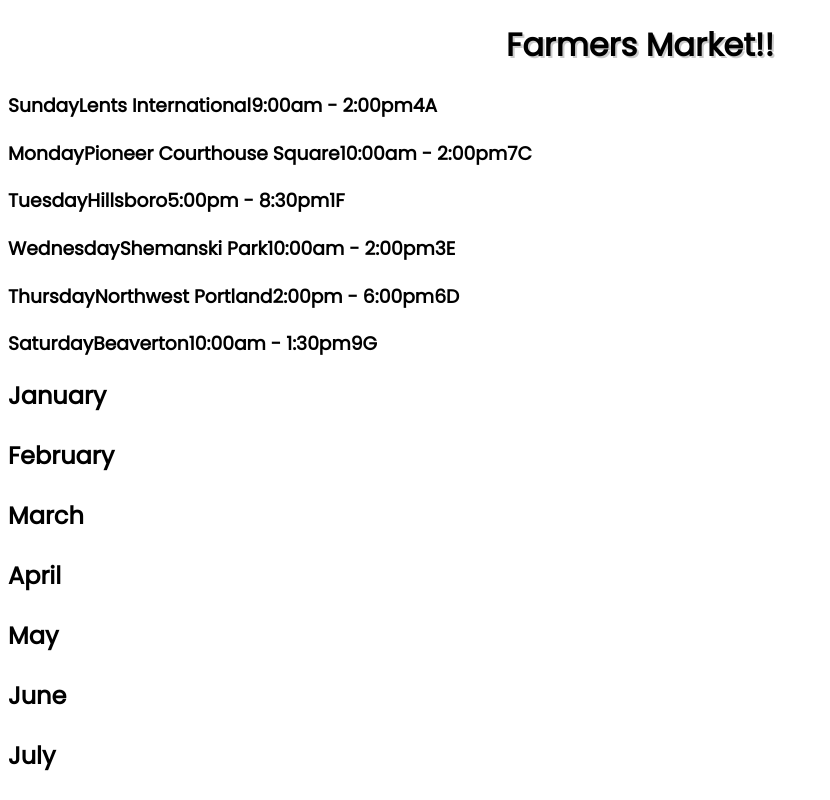
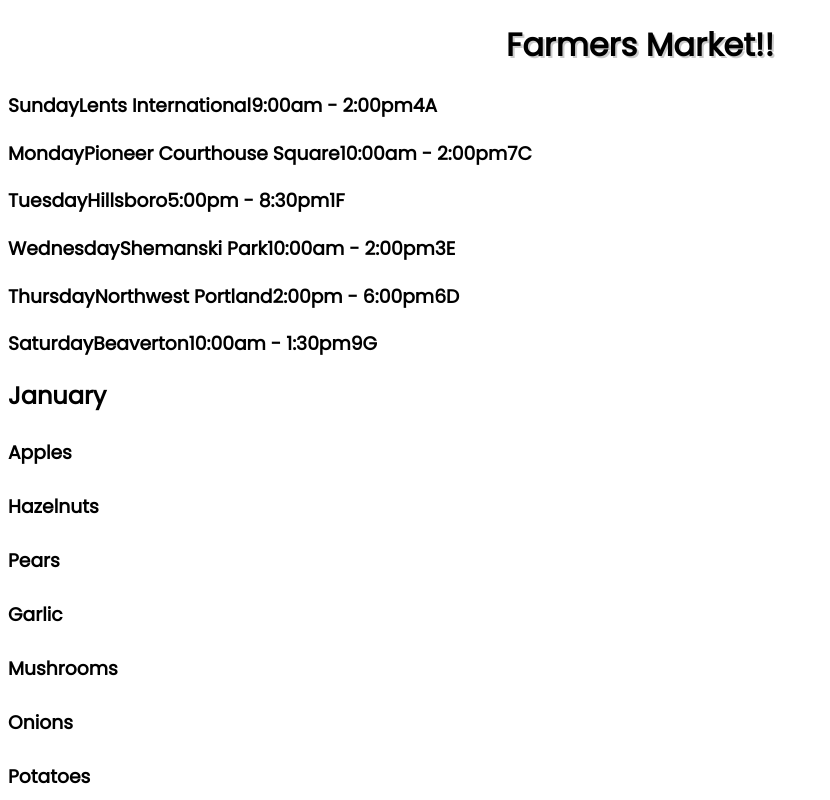
Before and after one commit to stuart-gill/react-farmersmarket, a React app: page / in a window 1280 px wide. Shown: the top 800 px of the page, without its empty margins (0-830 px from the left). Built offline with nearby package versions, Linux system fonts and the light colour scheme.

Commit message:
correct error in producebymonth-- now iterates correctly

```diff
--- a/src/components/ProduceByMonth.jsx
+++ b/src/components/ProduceByMonth.jsx
@@ -280,7 +280,7 @@
         <Month
           name={month.name}
           produce={month.produce.map((individualProduct, index) => (
-            <Produce name={individualProduct.name} key={index} />
+            <Produce name={individualProduct} key={index} />
           ))}
           key={index}
         />
```
